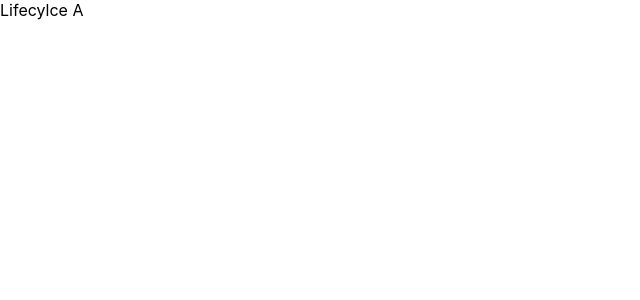
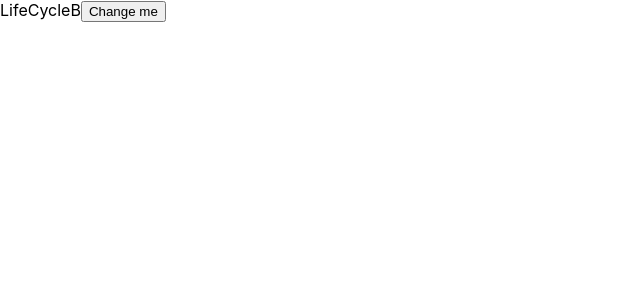
Before and after one commit to santhosh-natarajan/product, a React (Create React App) app: page / in a window 1280 px wide. Shown: the top 300 px of the page, without its empty margins (0-640 px from the left). Built offline with nearby package versions, Linux system fonts and the light colour scheme; the HTML template or start-up script is replaced by a standard one.

Commit message:
Component update lifecycle method

```diff
--- a/src/App.js
+++ b/src/App.js
@@ -1,11 +1,13 @@
 import LifeCycleA from "./Components/LifeCycleA";
+import LifeCycleB from "./Components/LifeCycleB";
 import ProductForm from "./Components/ProductForm";
 import ProductListView from "./Components/ProductList";
 
 function App() {
   return (
     // <ProductForm />
-    <LifeCycleA/>
+    // <LifeCycleA/>
+    <LifeCycleB/>
   );
 }
 
--- /dev/null
+++ b/src/Components/LifeCycleB.js
@@ -0,0 +1,48 @@
+/**
+ * Render order
+ * 1. constructor
+ * 2. getDerivedStateFromProps
+ * 3. componenetDidUpdate
+ * 4. redner
+ * 5. ComponentDidUpdate
+ */
+import { Component } from "react";
+
+class LifeCycleB extends Component{
+
+    constructor(props) {
+        console.log("LifeCycleB constructor")
+        super(props);
+        this.state = {
+            username: "santhosh"
+        }
+    }
+
+    static getDerivedStateFromProps(props, state) {
+        console.log("LifeCycleB getDerivedStateFromProps")
+        return null;
+     }
+
+    shouldComponentUpdate(nextProps, nextState) {
+        console.log("LifeCycleB shouldComponentUpdate",nextProps,nextState)
+        return true
+    }
+
+    componentDidUpdate() {
+        console.log("LifeCycleB componentDidUpdate")
+     }
+
+     onButtonChange = () => {
+        this.setState({
+            username: "natatajan"
+        })
+     }
+
+    render(){
+        console.log("LifeCycleB render")
+        return (<div>LifeCycleB
+        <button onClick={this.onButtonChange}>Change me</button></div>)
+    }
+}
+
+export default LifeCycleB;
```
Also changed, not shown: src/Components/LifeCycleA.js (line endings or trailing spaces).
